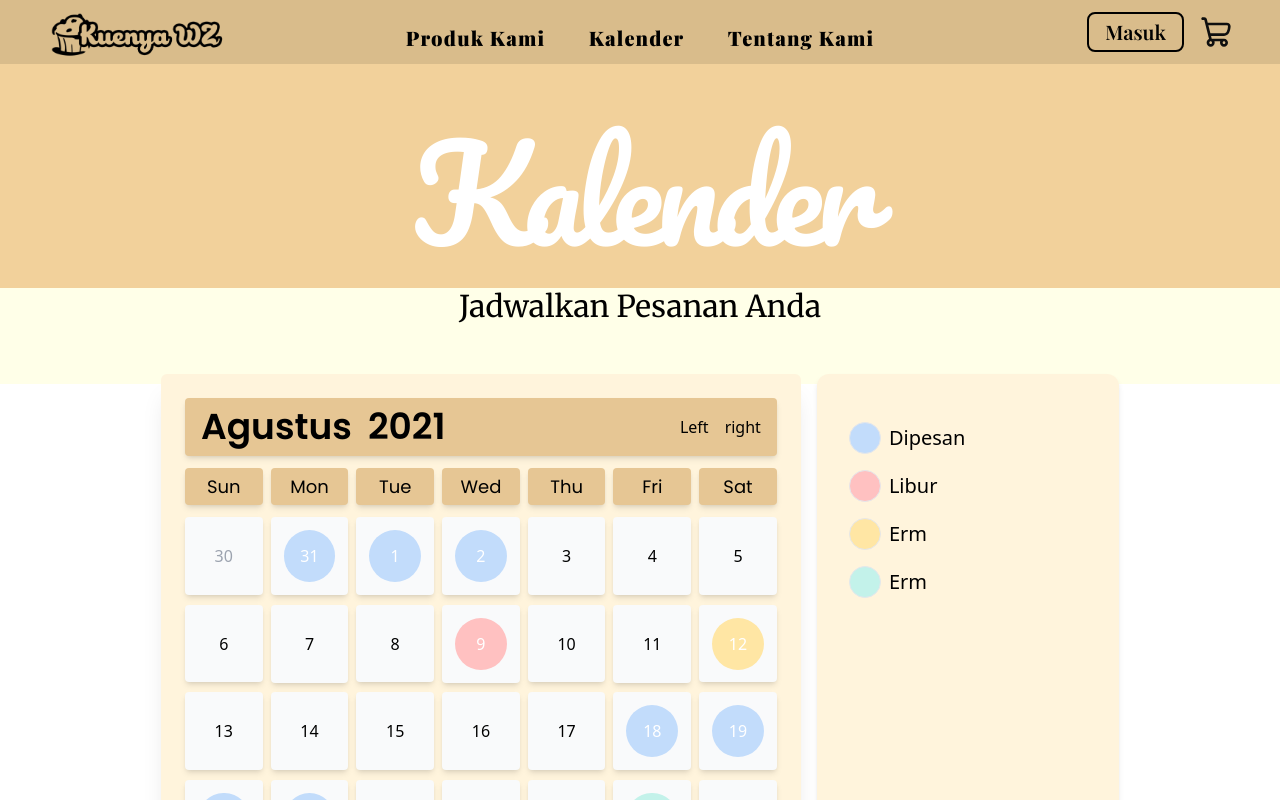
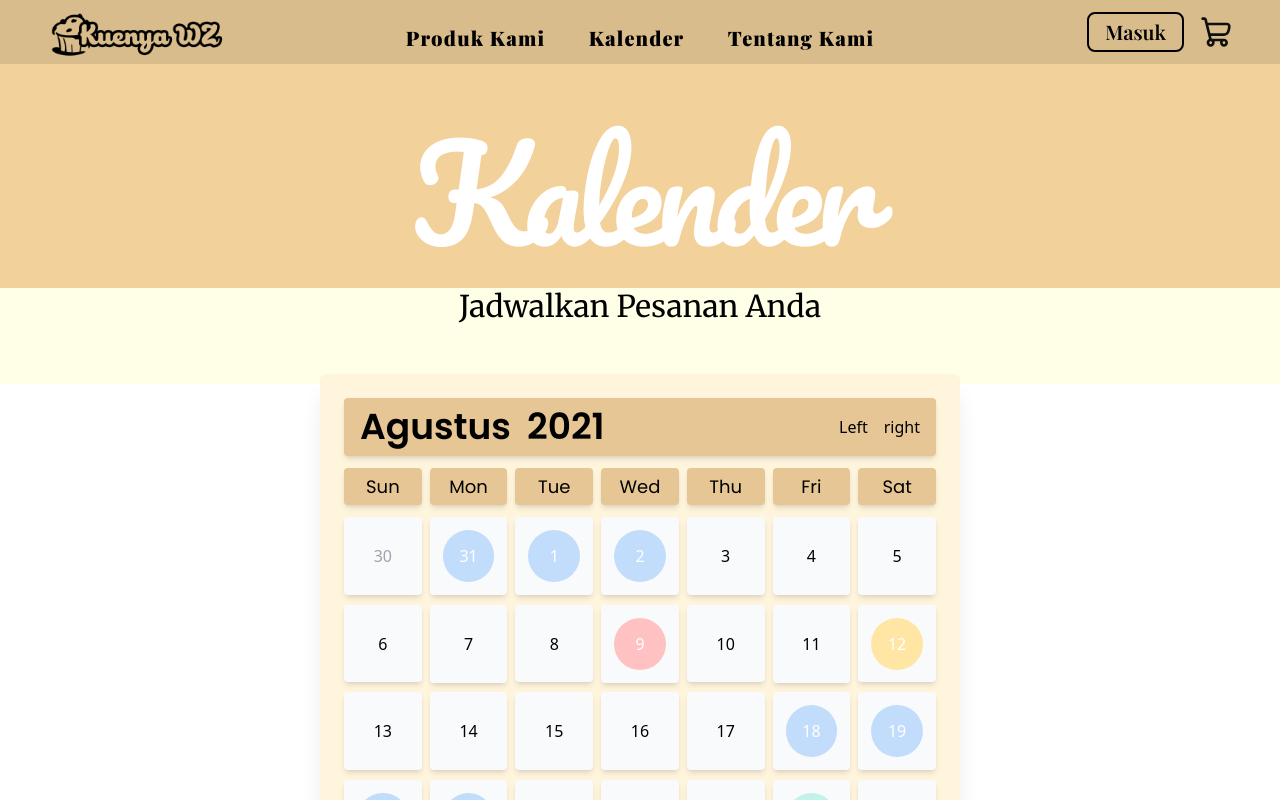
Before and after one commit to Kons-Software-House/kuenyawz-frontend, a React (Vite) app: page /kalender in a window 1280 px wide. Shown: the top 800 px of the page. Built offline with nearby package versions, Linux system fonts and the light colour scheme; a web font is replaced by a local one; what @designbycode/tailwindcss-text-shadow would draw is missing.

Commit message:
chore: removed avaailability table from calendar

```diff
--- a/src/components/views/CalendarView/Calendar.tsx
+++ b/src/components/views/CalendarView/Calendar.tsx
@@ -1,7 +1,6 @@
 export default function Calendar() {
   return (
     <>
-      <div className="flex gap-x-4 justify-center w-full">
       <div className={`aspect-[18/17] grid grid-cols-7 gap-x-2 bg-secondary-500 p-6 shadow-xl rounded-md w-2/3 max-w-[46rem]`} >
         <YearMonth year={2021} month={8} />
         <div className="grid grid-cols-7 col-span-7 gap-x-2 mb-3">
@@ -49,33 +48,6 @@ export default function Calendar() {
         <Date date="2" thisMonth={false} eventType={0} />
         <Date date="3" thisMonth={false} eventType={2} />
       </div >
-        <div className="bg-secondary-500 aspect-[1/2] py-12 px-8 flex flex-col gap-4 text-clear text-xl shadow-md rounded-xl h-full">
-          <div className="text-inherit flex items-center gap-2">
-            <div className="aspect-[1/1] h-8 bg-availability-200 border rounded-full"></div>
-            <p>
-              Dipesan
-            </p>
-          </div>
-          <div className="text-inherit flex items-center gap-2">
-            <div className="aspect-[1/1] h-8 bg-availability-300 border rounded-full"></div>
-            <p>
-              Libur
-            </p>
-          </div>
-          <div className="text-inherit flex items-center gap-2">
-            <div className="aspect-[1/1] h-8 bg-availability-400 border rounded-full"></div>
-            <p>
-              Erm
-            </p>
-          </div>
-          <div className="text-inherit flex items-center gap-2">
-            <div className="aspect-[1/1] h-8 bg-availability-500 border rounded-full"></div>
-            <p>
-              Erm
-            </p>
-          </div>
-        </div>
-      </div>
     </>
   )
 }
```
Lines whose indentation alone changed are shown as unchanged.
